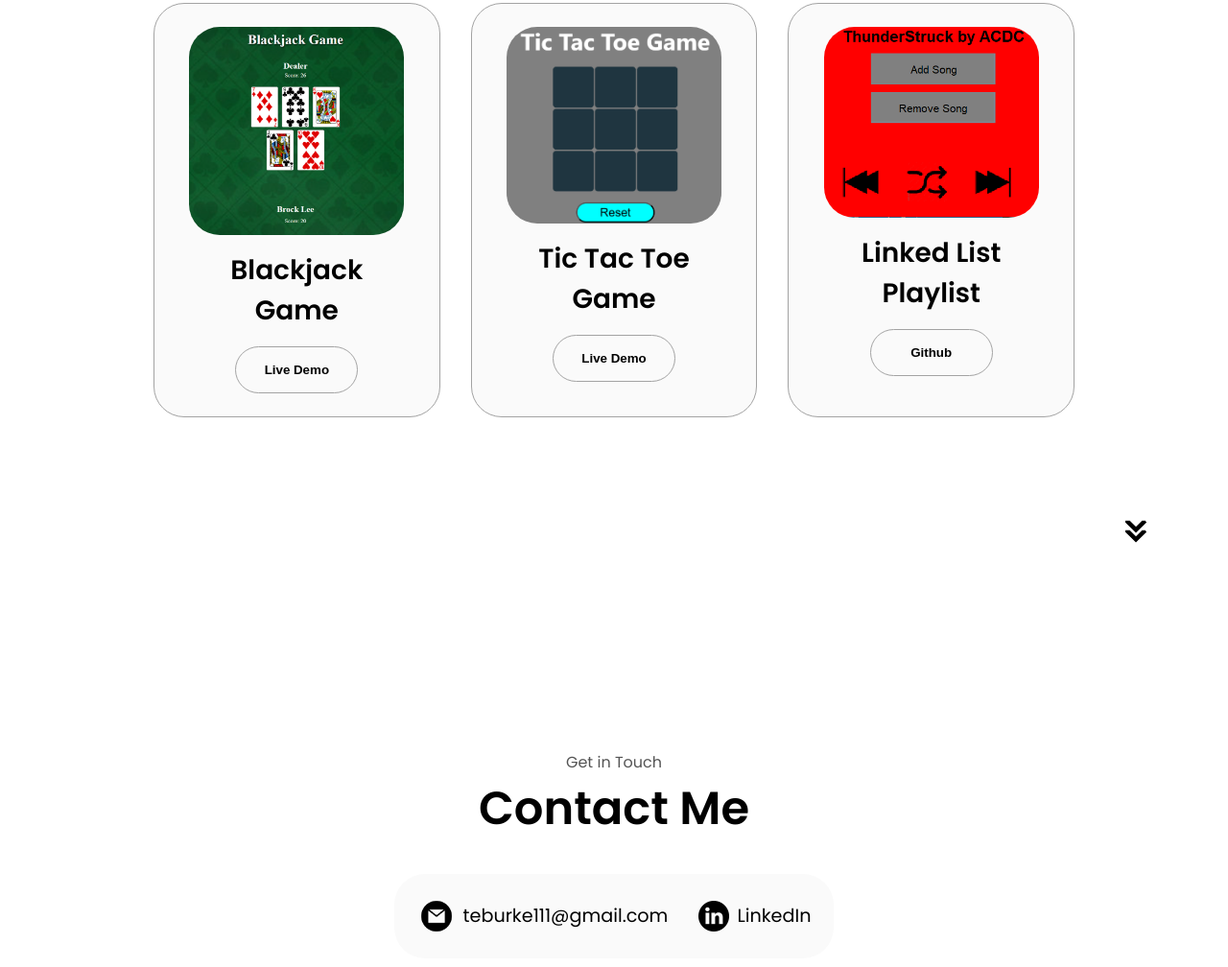
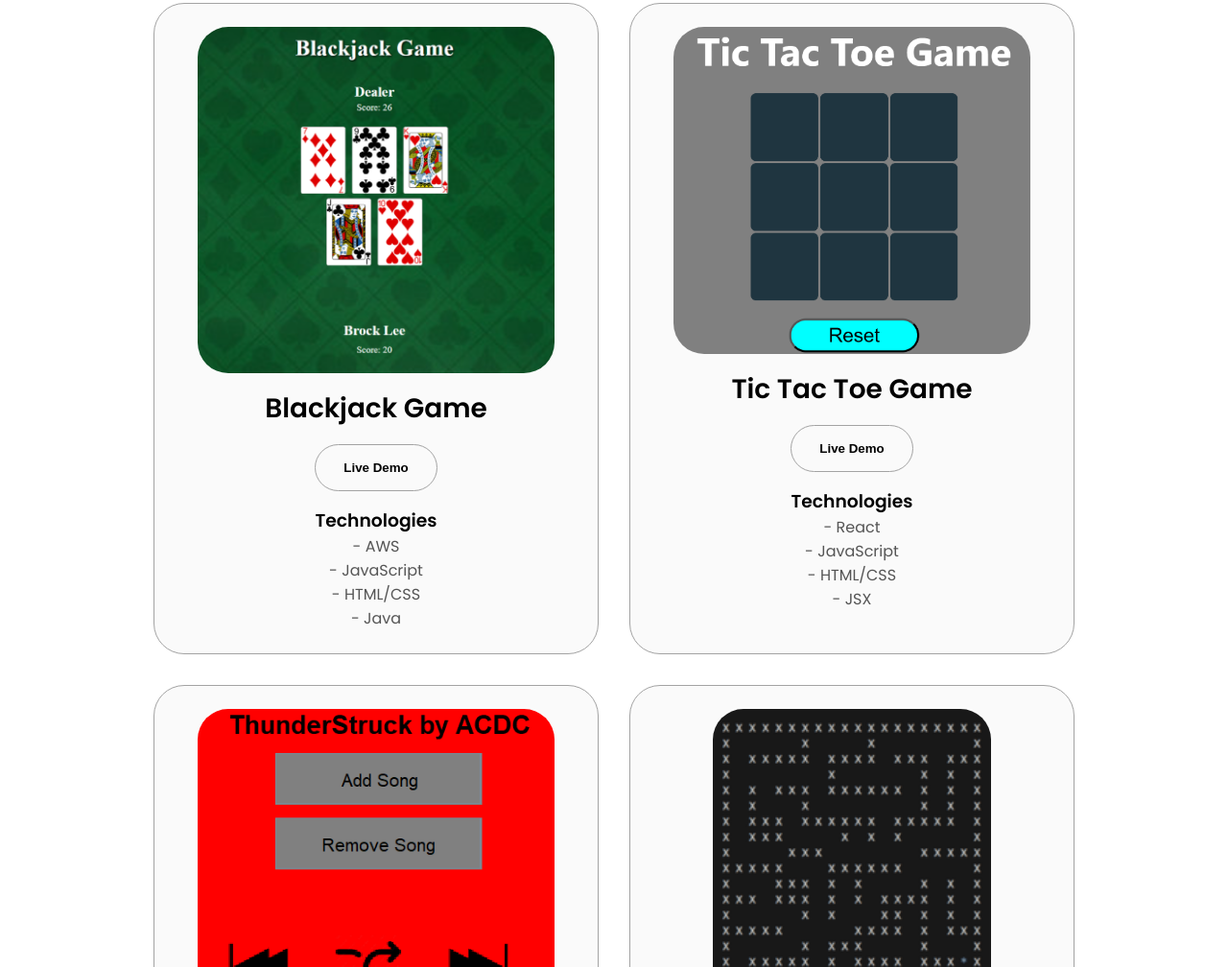
Before and after one commit to teburke111/Personal-Website, a plain HTML site: page index.html in a window 1280 px wide. Shown: the part 2590-3598 px from the top of the page at 96% size. Drawn offline with Linux system fonts and the light colour scheme.

Commit message:
updated project tools and education

```diff
--- a/index.html
+++ b/index.html
@@ -82,10 +82,11 @@
                 <div class="text-container">
                     <p>Hi, I'm Thomas, a third year student at West Chester University
                        pursing my accelerated Bachlor's/Master's degree in Computer Science
-                       expecting to graduate May 2026. I am passionate and driven as both a student
+                       expecting to graduate December 2025. I am passionate and driven as both a student
                        and an indivual when it comes to software engineering. I have always enjoyed
                        problem solving, which is why I began to become fascinated with coding.
-                       I am currently seeking a software engineering intership for the summer of 2025 and this website
+                        I currently hold a 4.0 GPA and have been recognized on the Dean's List at every semester at both my
+                       universities. I am currently seeking a software engineering intership for the summer of 2025 and this website
                        is a display of my talents and knowledge in software development.
 
                     </p>
@@ -235,6 +236,14 @@
                     >
                         Live Demo
                     </button>
+
+                </div>
+                <div class="project-tools">
+                    <h3>Technologies</h3>
+                    <p>- AWS</p>
+                    <p>- JavaScript</p>
+                    <p>- HTML/CSS</p>
+                    <p>- Java</p>
                 </div>
             </div>
             <div class="details-container color-container">
@@ -259,6 +268,13 @@
                         Live Demo
                     </button>
                 </div>
+                <div class="project-tools">
+                    <h3>Technologies</h3>
+                    <p>- React</p>
+                    <p>- JavaScript</p>
+                    <p>- HTML/CSS</p>
+                    <p>- JSX</p>
+                </div>
             </div>
             <div class="details-container color-container">
                 <div class="article-container">
@@ -275,12 +291,34 @@
                     >
                         Github
                     </button>
-                    <!-- <button
+                </div>
+                <div class="project-tools">
+                    <h3>Technologies</h3>
+                    <p>- Java</p>
+                    <p>- JFrame</p>
+                    <p>- Java External Libraries</p>
+                </div>
+            </div>
+            <div class="details-container color-container">
+                <div class="article-container">
+                    <img
+                    src="./assets/project-4.png"
+                    alt="Project 4"
+                    class="project-img4">
+                </div>
+                <h2 class="experience-sub-title project-title">BFS Maze Solver</h2>
+                <div class="btn-container">
+                    <button
                     class="btn btn-color-2 project-btn"
-                    onclick="location.href='https://www.amazon.com/'"
+                    onclick="location.href='https://github.com/teburke111/BFS_Maze_Solver'"
                     >
-                        Live Demo
-                    </button> -->
+                        Github
+                    </button>
+                </div>
+                <div class="project-tools">
+                    <h3>Technologies</h3>
+                    <p>- Python</p>
+                    <p>- Breadth-First Seach Algoirthm</p>
                 </div>
             </div>
         </div>
@@ -296,17 +334,10 @@
         <h1 class="title">Contact Me</h1>
         <div class="contact-info-upper-container">
             <div class="contact-info-container">
-                <img src="./assets/email.png"
-                alt="Email icon"
-                class="icon contact-icon email-icon">
-                <p><a href="mailto:teburke111@gmail.com">teburke111@gmail.com</a>
-                </p>
-            </div>
-            <div class="contact-info-container">
                 <img src="./assets/linkedin.png"
                 alt="LinkedIn icon"
                 class="icon contact-icon">
-                <p><a href="https://www.linkedin.com/in/thomas-burke3/">LinkedIn</a>
+                <p><a href="https://www.linkedin.com/in/thomas-burke3/">LinkedIn Profile</a>
                 </p>
             </div>
         </div>
--- a/style.css
+++ b/style.css
@@ -299,6 +299,7 @@ section {
     border: rgb(53, 53, 53) 0.1rem solid;
     border-color: rgb(163, 163, 163);
     text-align: center;
+    min-width: 250px;
 }
 
 .section-container {
@@ -329,6 +330,8 @@ section {
     display: flex;
     justify-content: center;
     flex-direction: column;
+    max-width: 1200px;
+
 }
 
 .article-container {
@@ -368,9 +371,19 @@ article .icon {
     height: 90%;
 }
 
+.project-img4 {
+    border-radius: 2rem;
+    width: 70%;
+    height: 70%;
+}
+
 .project-title {
     margin: 1rem;
     color: black;
+}
+
+.project-tools{
+    margin-top: 1rem;
 }
 
 .project-btn {
```
Also changed, not shown: assets/project-4.png (added).
